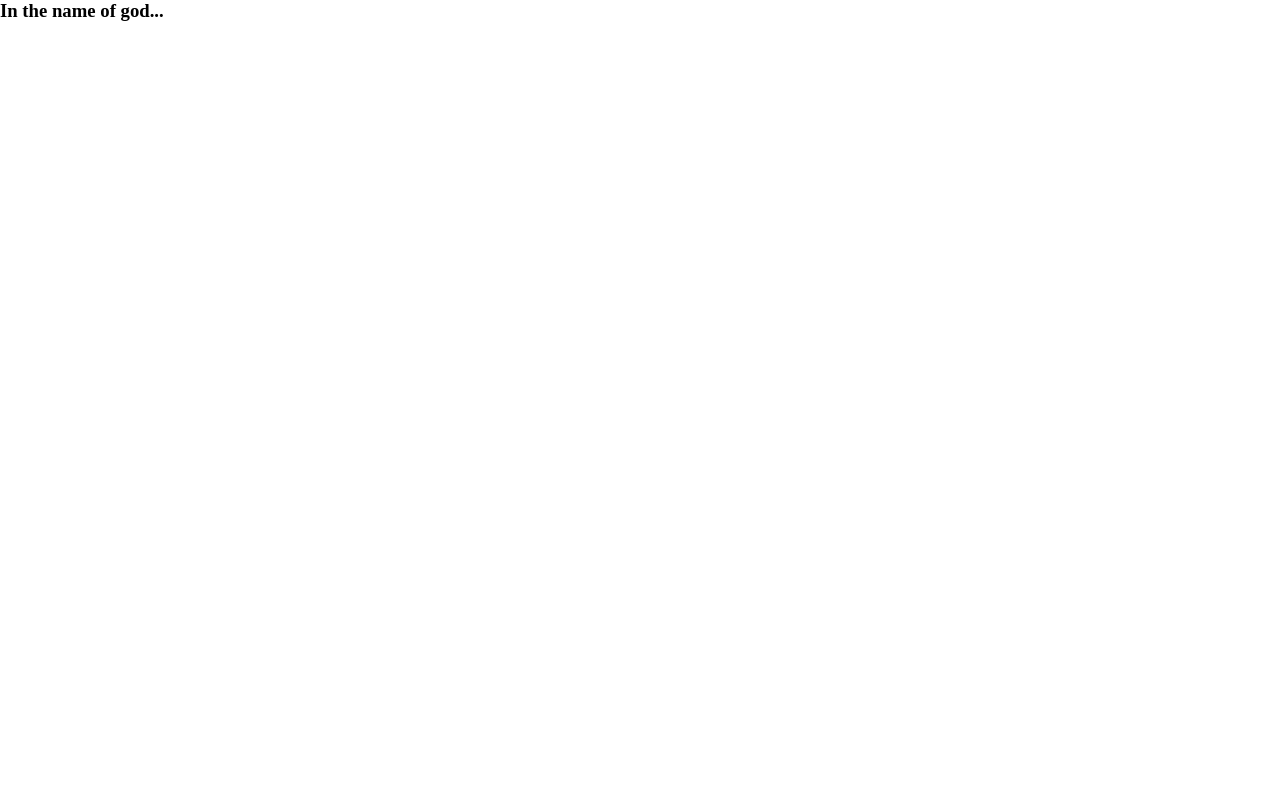
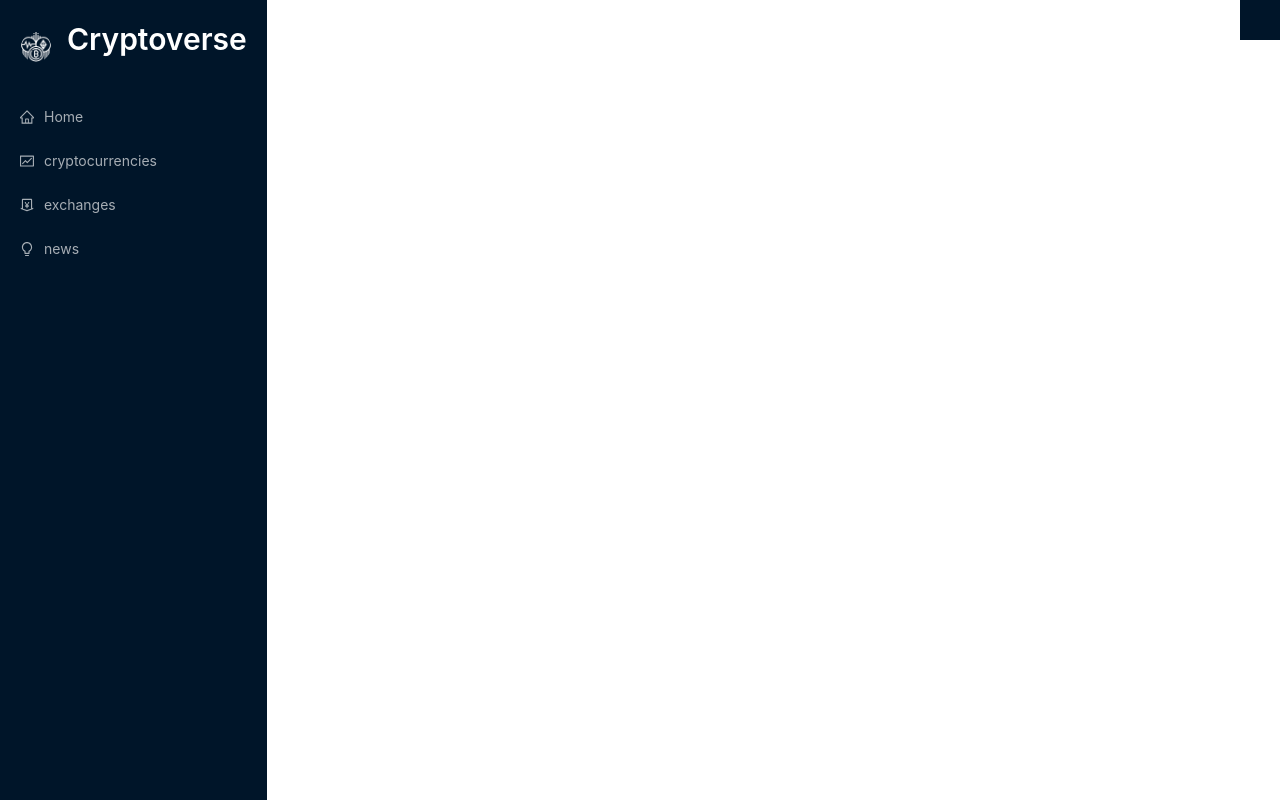
Before and after one commit to mr-mahdiyar/cryptocurrency, a React (Vite) app: page / in a window 1280 px wide. Built offline with nearby package versions, Linux system fonts and the light colour scheme.

Commit message:
Navbar was added to App.

```diff
--- a/src/App.jsx
+++ b/src/App.jsx
@@ -1,13 +1,19 @@
-import React from 'react'
+import React from "react";
 
-const App = () => {
-  return (
-    <div>
-      <h3 className='py-4 w-100 bg-red-500 text-center text-white text-2xl'>
-      In the name of god...
-      </h3>
+import { Navbar } from "./components/";
+
+const App = () => (
+  <div className="app">
+    <div className="navbar">
+      <Navbar />
     </div>
-  )
-}
+    <div className="main">
 
-export default App
+    </div>
+      <div className="footer">
+
+      </div>
+  </div>
+);
+
+export default App;
```
